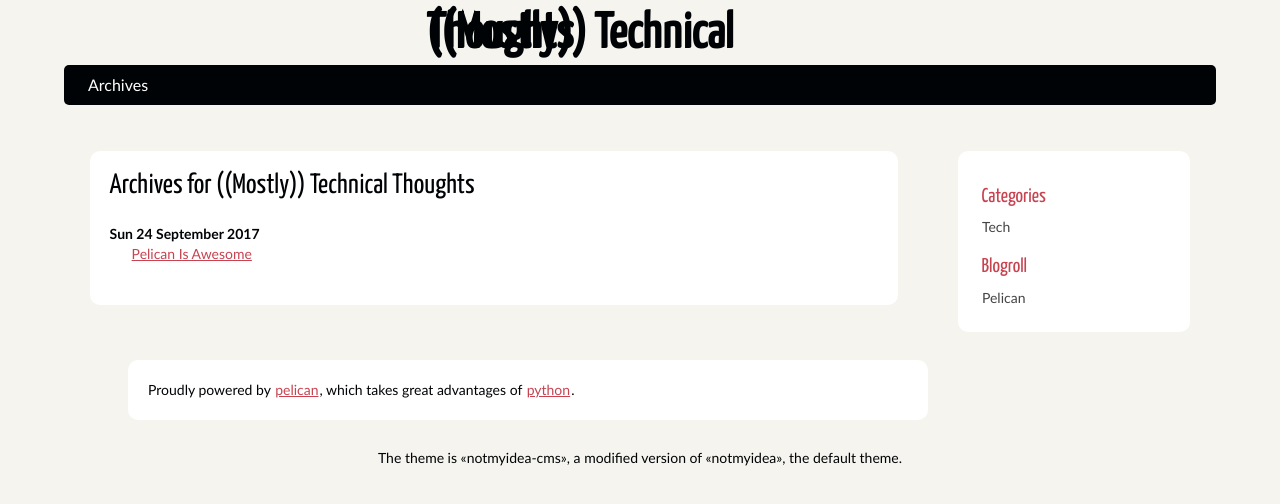
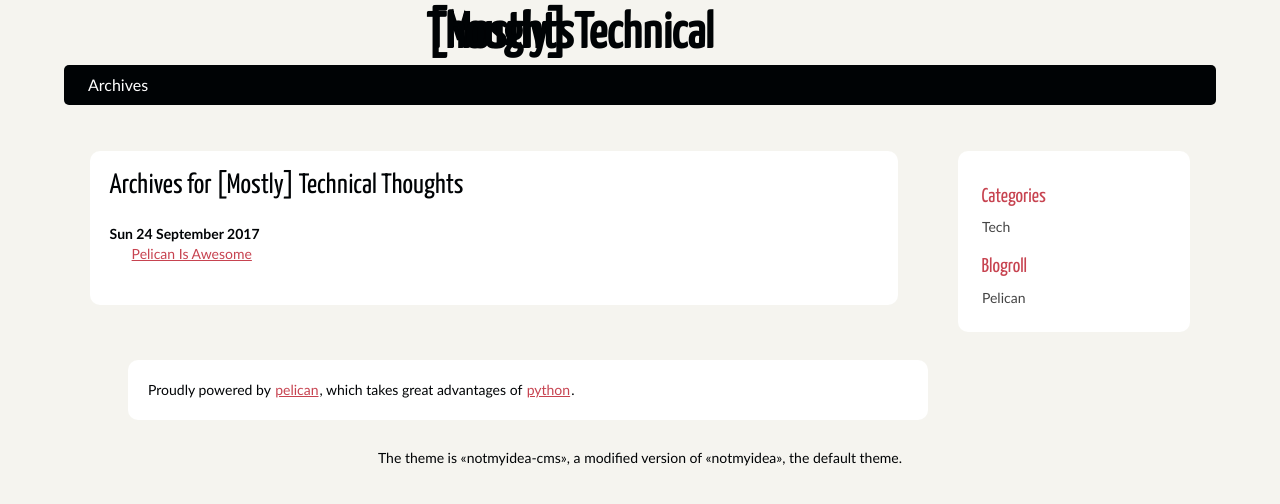
Before and after one commit to PhatDoan/phatdoan.github.io, a plain HTML site: page archives.html in a window 1280 px wide. Drawn offline with Linux system fonts and the light colour scheme.

Commit message:
Update documentation

```diff
--- a/archives.html
+++ b/archives.html
@@ -1,10 +1,10 @@
 <!DOCTYPE html>
 <html lang="en">
 <head>
-        <title>((Mostly)) Technical Thoughts</title>
+        <title>[Mostly] Technical Thoughts</title>
         <meta charset="utf-8" />
         <link rel="stylesheet" href="/theme/css/main.css" type="text/css" />
-        <link href="/" type="application/atom+xml" rel="alternate" title="((Mostly)) Technical Thoughts ATOM Feed" />
+        <link href="/" type="application/atom+xml" rel="alternate" title="[Mostly] Technical Thoughts ATOM Feed" />
 
 
         <!--[if IE]>
@@ -21,14 +21,14 @@
 
 <body id="index" class="home">
         <header id="banner" class="body">
-                <h1><a href="/index.html">((Mostly)) Technical Thoughts </a></h1>
+                <h1><a href="/index.html">[Mostly] Technical Thoughts </a></h1>
                 <nav><ul>
                 <li><a href="/">Archives</a></li>
                 </ul></nav>
         </header><!-- /#banner -->
 
 <section id="content" class="body">
-<h1>Archives for ((Mostly)) Technical Thoughts</h1>
+<h1>Archives for [Mostly] Technical Thoughts</h1>
 
 <dl>
     <dt>Sun 24 September 2017</dt>
```
Also changed, not shown: author/phat-doan.html (+3 -3 lines), categories.html (+3 -3 lines), category/tech.html (+3 -3 lines), index.html (+3 -3 lines), pelican-is-awesome.html (+2 -2 lines).
